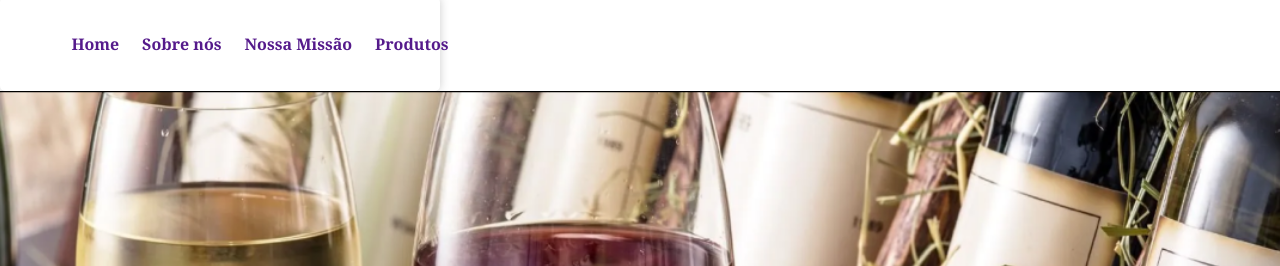
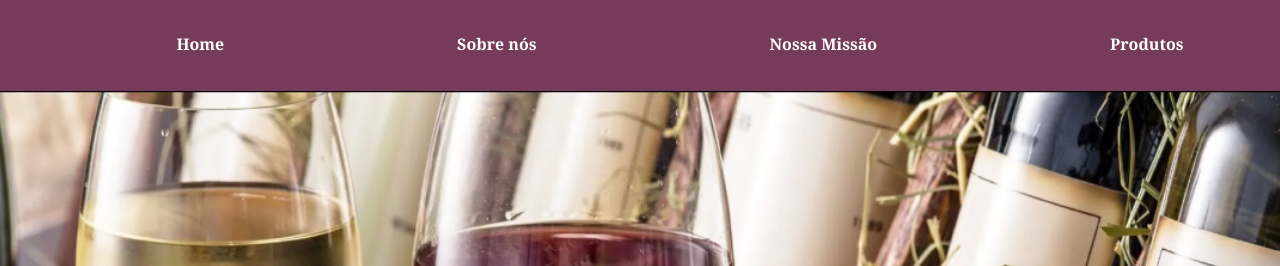
Before and after one commit to Grupo9-1ADSA-Vinum/SiteVinum, a plain HTML site: page public/index.html in a window 1280 px wide. Shown: the part 152-418 px from the top of the page. Drawn offline with Linux system fonts and the light colour scheme.

Commit message:
Correção de erros e atualização

```diff
--- a/public/style.css
+++ b/public/style.css
@@ -53,6 +53,7 @@ body {
 
 .container1 a {
     text-decoration: none;
+    color: #fff;
 }
 
 .banner {
@@ -151,12 +152,12 @@ justify-content: space-between;
 }
 
 .container1 {
-    max-width: 400px;
+    max-width: auto;
     padding: 20px;
-    border-radius: 5px;
     box-shadow: 0 0 10px #ccc;
     display: flex;
     flex-direction: column;
+    background-color: #763A5A;
 }
 
 .container2 {
@@ -270,6 +271,7 @@ button:hover {
        margin-top: 50px;
        display: flex;
        align-items: center;
+       text-align: center;
        justify-content: center;
        color: #ccc;
        font-size: 1.5rem;
```
